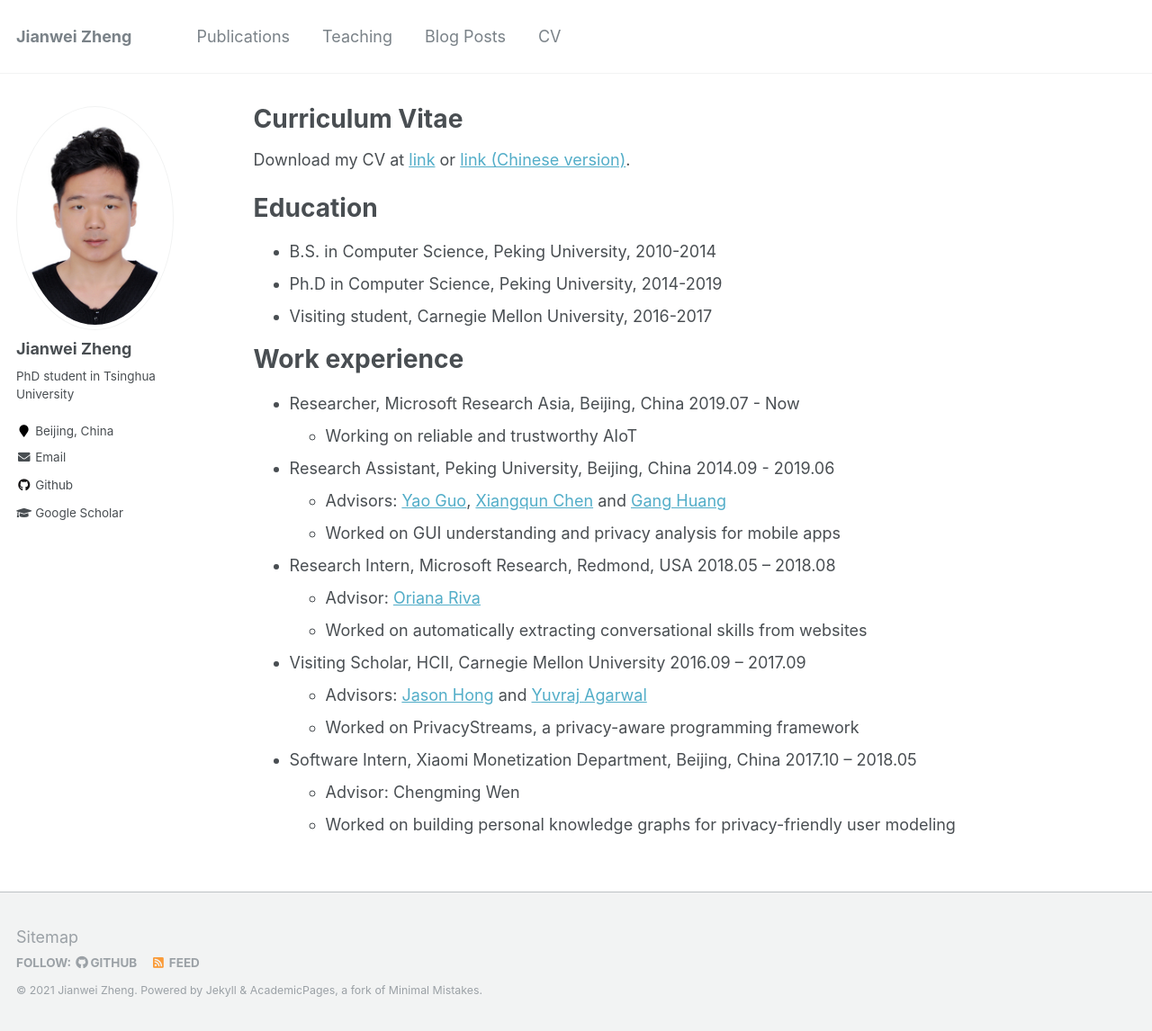
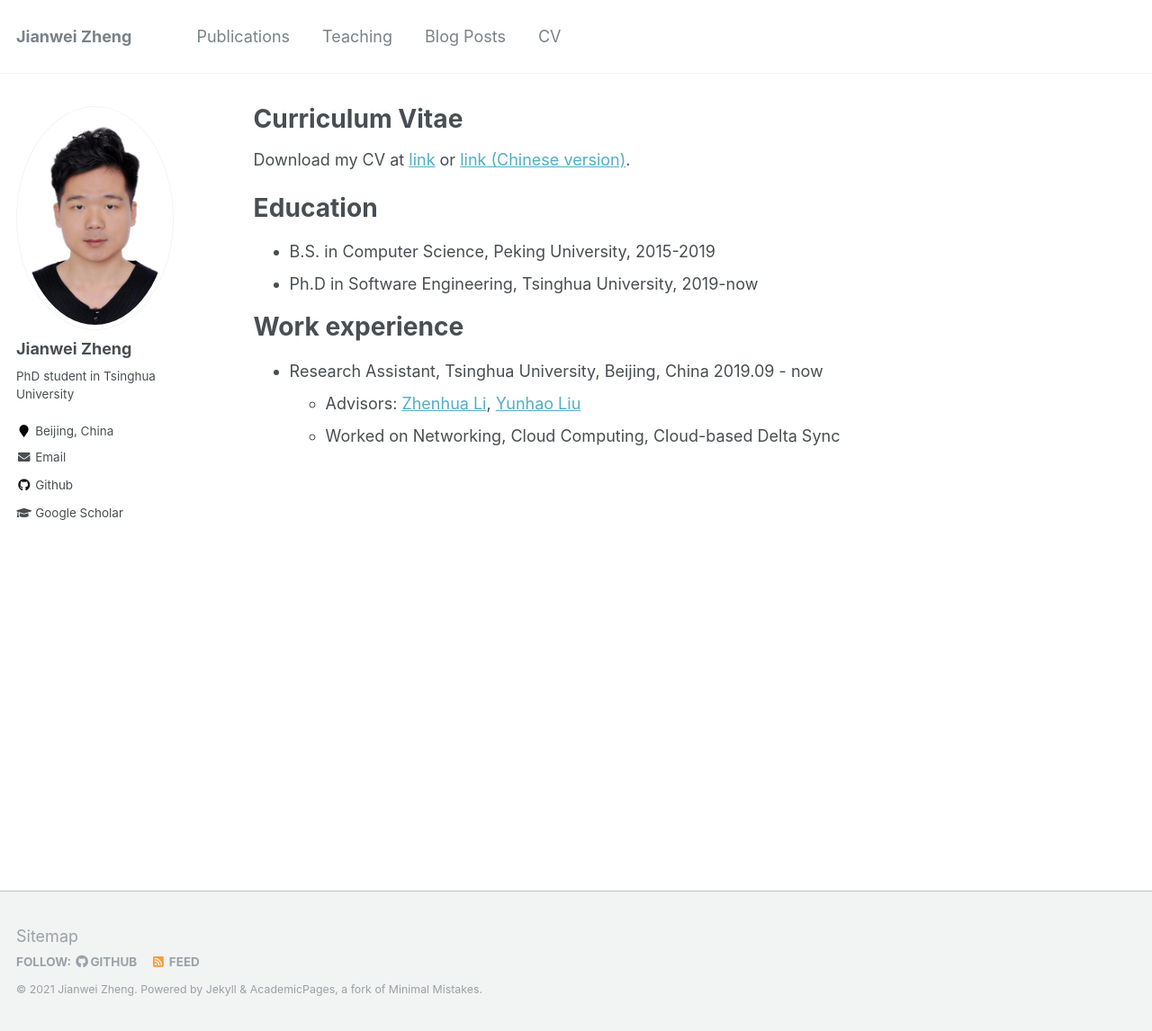
Before and after one commit to jwzheng96/jwzheng96.github.io, a Jekyll site: the page built from _pages/cv.md, in a window 1280 px wide and 1146 px high. Shown: the whole window at 90% size. Built offline with Jekyll 4.4.1, drawn with Linux system fonts in a browser that asks for light colours.

Commit message:
update my cv

```diff
--- a/_pages/cv.md
+++ b/_pages/cv.md
@@ -9,30 +9,18 @@ redirect_from:
 
 {% include base_path %}
 
-Download my CV at [link](/static/cv/yuanchun_cv_en.pdf) or [link (Chinese version)](/static/cv/yuanchun_cv_zh.pdf).
+Download my CV at [link](/static/cv/jianweizheng_cv_en.pdf) or [link (Chinese version)](/static/cv/jianweizheng_cv_zh.pdf).
 
 Education
 ======
-* B.S. in Computer Science, Peking University, 2010-2014
-* Ph.D in Computer Science, Peking University, 2014-2019
-* Visiting student, Carnegie Mellon University, 2016-2017
+* B.S. in Computer Science, Peking University, 2015-2019
+* Ph.D in Software Engineering, Tsinghua University, 2019-now
 
 Work experience
 ======
-* Researcher, Microsoft Research Asia, Beijing, China   2019.07 - Now
-  * Working on reliable and trustworthy AIoT
-* Research Assistant, Peking University, Beijing, China   2014.09 - 2019.06
-  * Advisors: [Yao Guo](http://sei.pku.edu.cn/~yaoguo/), [Xiangqun Chen](https://www.coursera.org/instructor/chenxiangqun) and [Gang Huang](http://sei.pku.edu.cn/~huanggang/index_en.htm)
-  * Worked on GUI understanding and privacy analysis for mobile apps
-* Research Intern, Microsoft Research, Redmond, USA				2018.05 – 2018.08
-  * Advisor: [Oriana Riva](https://www.microsoft.com/en-us/research/people/oriana/)
-  * Worked on automatically extracting conversational skills from websites
-* Visiting Scholar, HCII, Carnegie Mellon University 				2016.09 – 2017.09
-  * Advisors: [Jason Hong](http://www.cs.cmu.edu/~jasonh/) and [Yuvraj Agarwal](http://www.synergylabs.org/yuvraj/)
-  * Worked on PrivacyStreams, a privacy-aware programming framework
-* Software Intern, Xiaomi Monetization Department, Beijing, China 		2017.10 – 2018.05
-  * Advisor: Chengming Wen
-  * Worked on building personal knowledge graphs for privacy-friendly user modeling
+* Research Assistant, Tsinghua University, Beijing, China   2019.09 - now
+  * Advisors: [Zhenhua Li](http://www.greenorbs.org/people/lzh/), [Yunhao Liu](http://tns.thss.tsinghua.edu.cn/~yunhao/en.html)
+  * Worked on Networking, Cloud Computing, Cloud-based Delta Sync
 
 
 <!-- Publications
```
